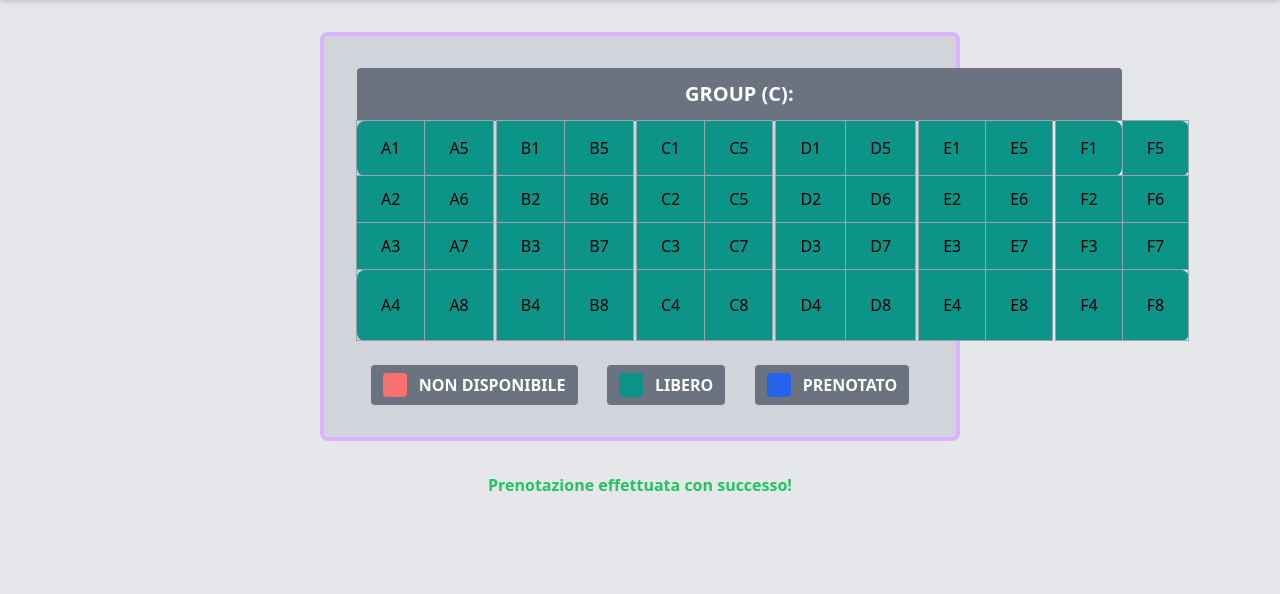
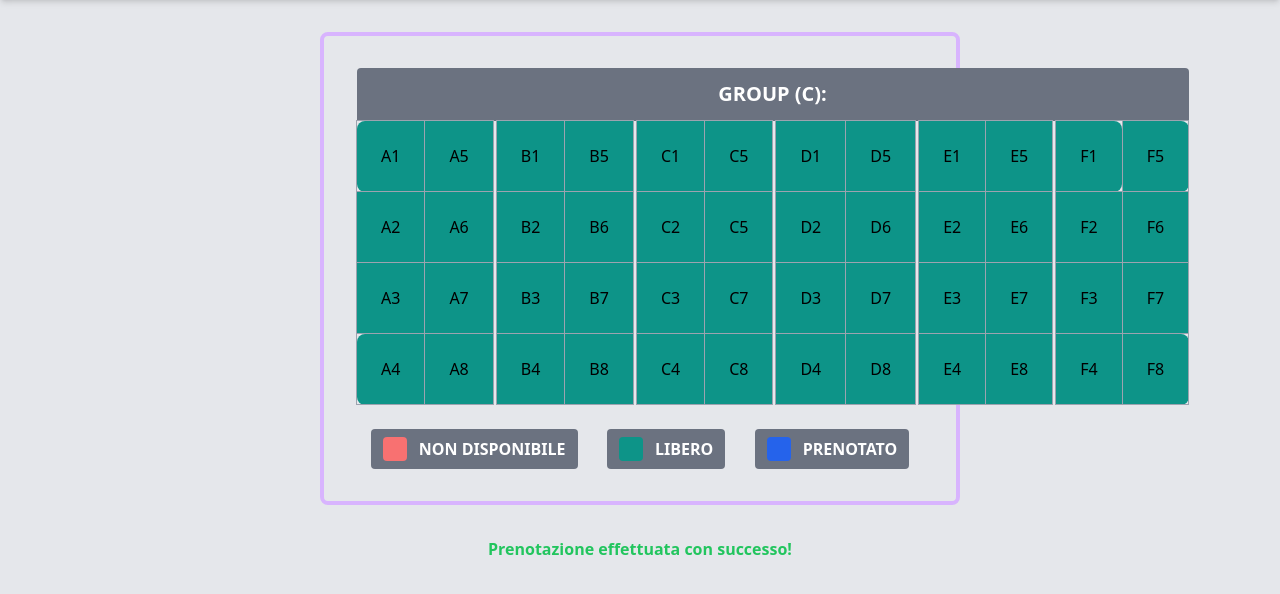
Before and after one commit to NicoSove/Zvolta, a PHP site: page /coordinatore/pagine/prenotazioneC.php in a window 1280 px wide. Shown: the part 80-674 px from the top of the page. Run offline with PHP 8.4, Linux system fonts and the light colour scheme; a user stored in the database is signed in; data comes from the database, SQL or seed files in the repository; some libraries are stand-ins or nearby versions.

Commit message:
Add files via upload

```diff
--- a/coordinatore/pagine/prenotazioneC.php
+++ b/coordinatore/pagine/prenotazioneC.php
@@ -131,67 +131,67 @@ function getClassePosto($posto, $prenotazioni, $username) {
         </div>
     </header>
 
-    <div class="bg-gray-300 p-8 rounded-lg border-4 border-purple-300 w-3/4 lg:w-1/2">
-        <table class="w-full border-collapse text-center">
+    <div class="p-8 rounded-lg border-4 border-purple-300 w-3/4 lg:w-1/2">
+            <table class="w-full border-collapse text-center rounded-lg">
                 <tr>
-                <td colspan="16" class="bg-gray-500 text-white font-semibold text-xl py-3 rounded-t">GROUP (C):</td>
+                    <td colspan="18" class="bg-gray-500 text-white font-semibold text-xl py-3 rounded-t">GROUP (C):</td>
                 </tr>
             <tr>
-                <td class="<?= getClassePosto('A1', $prenotazioni, $username) ?> p-4 border border-gray-400 cursor-pointer rounded-l-lg" onclick="makeReservation('A1')">A1</td>
-                <td class="<?= getClassePosto('A5', $prenotazioni, $username) ?> p-4 border border-gray-400 cursor-pointer" onclick="makeReservation('A5')">A5</td>
+                <td class="<?= getClassePosto('A1', $prenotazioni, $username) ?> p-6 w-16 h-16 border border-gray-400 cursor-pointer rounded-l-lg" onclick="makeReservation('A1')">A1</td>
+                <td class="<?= getClassePosto('A5', $prenotazioni, $username) ?> p-6 w-16 h-16 border border-gray-400 cursor-pointer" onclick="makeReservation('A5')">A5</td>
                 <td class="w-6"></td> <!-- piccolo spazio -->
-                <td class="<?= getClassePosto('B1', $prenotazioni, $username) ?> p-4 border border-gray-400 cursor-pointer" onclick="makeReservation('B1')">B1</td>
-                <td class="<?= getClassePosto('B5', $prenotazioni, $username) ?> p-4 border border-gray-400 cursor-pointer" onclick="makeReservation('B5')">B5</td>
+                <td class="<?= getClassePosto('B1', $prenotazioni, $username) ?> p-6 w-16 h-16 border border-gray-400 cursor-pointer" onclick="makeReservation('B1')">B1</td>
+                <td class="<?= getClassePosto('B5', $prenotazioni, $username) ?> p-6 w-16 h-16 border border-gray-400 cursor-pointer" onclick="makeReservation('B5')">B5</td>
                 <td class="w-6"></td> <!-- piccolo spazio -->
-                <td class="<?= getClassePosto('C1', $prenotazioni, $username) ?> p-4 border border-gray-400 cursor-pointer" onclick="makeReservation('C1')">C1</td>
-                <td class="<?= getClassePosto('C5', $prenotazioni, $username) ?> p-4 border border-gray-400 cursor-pointer" onclick="makeReservation('C5')">C5</td>
+                <td class="<?= getClassePosto('C1', $prenotazioni, $username) ?> p-6 w-16 h-16 border border-gray-400 cursor-pointer" onclick="makeReservation('C1')">C1</td>
+                <td class="<?= getClassePosto('C5', $prenotazioni, $username) ?> p-6 w-16 h-16 border border-gray-400 cursor-pointer" onclick="makeReservation('C5')">C5</td>
                 <td class="w-6"></td> <!-- piccolo spazio -->
-                <td class="<?= getClassePosto('D1', $prenotazioni, $username) ?> p-4 border border-gray-400 cursor-pointer" onclick="makeReservation('D1')">D1</td>
-                <td class="<?= getClassePosto('D5', $prenotazioni, $username) ?> p-4 border border-gray-400 cursor-pointer" onclick="makeReservation('D5')">D5</td>
+                <td class="<?= getClassePosto('D1', $prenotazioni, $username) ?> p-6 w-16 h-16 border border-gray-400 cursor-pointer" onclick="makeReservation('D1')">D1</td>
+                <td class="<?= getClassePosto('D5', $prenotazioni, $username) ?> p-6 w-16 h-16 border border-gray-400 cursor-pointer" onclick="makeReservation('D5')">D5</td>
                 <td class="w-6"></td> <!-- piccolo spazio -->
-                <td class="<?= getClassePosto('E1', $prenotazioni, $username) ?> p-4 border border-gray-400 cursor-pointer" onclick="makeReservation('E1')">E1</td>
-                <td class="<?= getClassePosto('E5', $prenotazioni, $username) ?> p-4 border border-gray-400 cursor-pointer" onclick="makeReservation('E5')">E5</td>
+                <td class="<?= getClassePosto('E1', $prenotazioni, $username) ?> p-6 w-16 h-16 border border-gray-400 cursor-pointer" onclick="makeReservation('E1')">E1</td>
+                <td class="<?= getClassePosto('E5', $prenotazioni, $username) ?> p-6 w-16 h-16 border border-gray-400 cursor-pointer" onclick="makeReservation('E5')">E5</td>
                 <td class="w-6"></td> <!-- piccolo spazio -->
-                <td class="<?= getClassePosto('F1', $prenotazioni, $username) ?> p-4 border border-gray-400 cursor-pointer rounded-r-lg" onclick="makeReservation('F1')">F1</td>
-                <td class="<?= getClassePosto('F5', $prenotazioni, $username) ?> p-4 border border-gray-400 cursor-pointer rounded-r-lg" onclick="makeReservation('F5')">F5</td>
+                <td class="<?= getClassePosto('F1', $prenotazioni, $username) ?> p-6 w-16 h-16 border border-gray-400 cursor-pointer rounded-r-lg" onclick="makeReservation('F1')">F1</td>
+                <td class="<?= getClassePosto('F5', $prenotazioni, $username) ?> p-6 w-16 h-16 border border-gray-400 cursor-pointer rounded-r-lg" onclick="makeReservation('F5')">F5</td>
             </tr>
             <tr>
-                <td class="<?= getClassePosto('A2', $prenotazioni, $username) ?> p-3 border border-gray-400 cursor-pointer" onclick="makeReservation('A2')">A2</td>
-                <td class="<?= getClassePosto('A6', $prenotazioni, $username) ?> p-3 border border-gray-400 cursor-pointer" onclick="makeReservation('A6')">A6</td>
+                <td class="<?= getClassePosto('A2', $prenotazioni, $username) ?> p-6 w-16 h-16 border border-gray-400 cursor-pointer" onclick="makeReservation('A2')">A2</td>
+                <td class="<?= getClassePosto('A6', $prenotazioni, $username) ?> p-6 w-16 h-16 border border-gray-400 cursor-pointer" onclick="makeReservation('A6')">A6</td>
                 <td><?= '' ?></td> <!-- piccolo spazio -->
-                <td class="<?= getClassePosto('B2', $prenotazioni, $username) ?> p-3 border border-gray-400 cursor-pointer" onclick="makeReservation('B2')">B2</td>
-                <td class="<?= getClassePosto('B6', $prenotazioni, $username) ?> p-3 border border-gray-400 cursor-pointer" onclick="makeReservation('B6')">B6</td>
+                <td class="<?= getClassePosto('B2', $prenotazioni, $username) ?> p-6 w-16 h-16 border border-gray-400 cursor-pointer" onclick="makeReservation('B2')">B2</td>
+                <td class="<?= getClassePosto('B6', $prenotazioni, $username) ?> p-6 w-16 h-16 border border-gray-400 cursor-pointer" onclick="makeReservation('B6')">B6</td>
                 <td><?= '' ?></td> <!-- piccolo spazio -->
-                <td class="<?= getClassePosto('C2', $prenotazioni, $username) ?> p-3 border border-gray-400 cursor-pointer" onclick="makeReservation('C2')">C2</td>
-                <td class="<?= getClassePosto('C5', $prenotazioni, $username) ?> p-3 border border-gray-400 cursor-pointer" onclick="makeReservation('C5')">C5</td>
+                <td class="<?= getClassePosto('C2', $prenotazioni, $username) ?> p-6 w-16 h-16 border border-gray-400 cursor-pointer" onclick="makeReservation('C2')">C2</td>
+                <td class="<?= getClassePosto('C5', $prenotazioni, $username) ?> p-6 w-16 h-16 border border-gray-400 cursor-pointer" onclick="makeReservation('C5')">C5</td>
                 <td><?= '' ?></td> <!-- piccolo spazio -->
-                <td class="<?= getClassePosto('D2', $prenotazioni, $username) ?> p-3 border border-gray-400 cursor-pointer" onclick="makeReservation('D2')">D2</td>
-                <td class="<?= getClassePosto('D6', $prenotazioni, $username) ?> p-3 border border-gray-400 cursor-pointer" onclick="makeReservation('D6')">D6</td>
+                <td class="<?= getClassePosto('D2', $prenotazioni, $username) ?> p-6 w-16 h-16 border border-gray-400 cursor-pointer" onclick="makeReservation('D2')">D2</td>
+                <td class="<?= getClassePosto('D6', $prenotazioni, $username) ?> p-6 w-16 h-16 border border-gray-400 cursor-pointer" onclick="makeReservation('D6')">D6</td>
                 <td><?= '' ?></td> <!-- piccolo spazio -->
-                <td class="<?= getClassePosto('E2', $prenotazioni, $username) ?> p-3 border border-gray-400 cursor-pointer" onclick="makeReservation('E2')">E2</td>
-                <td class="<?= getClassePosto('E6', $prenotazioni, $username) ?> p-3 border border-gray-400 cursor-pointer" onclick="makeReservation('E6')">E6</td>
+                <td class="<?= getClassePosto('E2', $prenotazioni, $username) ?> p-6 w-16 h-16 border border-gray-400 cursor-pointer" onclick="makeReservation('E2')">E2</td>
+                <td class="<?= getClassePosto('E6', $prenotazioni, $username) ?> p-6 w-16 h-16 border border-gray-400 cursor-pointer" onclick="makeReservation('E6')">E6</td>
                 <td><?= '' ?></td> <!-- piccolo spazio -->
-                <td class="<?= getClassePosto('F2', $prenotazioni, $username) ?> p-3 border border-gray-400 cursor-pointer" onclick="makeReservation('F2')">F2</td>
-                <td class="<?= getClassePosto('F6', $prenotazioni, $username) ?> p-3 border border-gray-400 cursor-pointer" onclick="makeReservation('F6')">F6</td>
+                <td class="<?= getClassePosto('F2', $prenotazioni, $username) ?> p-6 w-16 h-16 border border-gray-400 cursor-pointer" onclick="makeReservation('F2')">F2</td>
+                <td class="<?= getClassePosto('F6', $prenotazioni, $username) ?> p-6 w-16 h-16 border border-gray-400 cursor-pointer" onclick="makeReservation('F6')">F6</td>
             </tr>
             <tr>
-                <td class="<?= getClassePosto('A3', $prenotazioni, $username) ?> p-3 border border-gray-400 cursor-pointer" onclick="makeReservation('A3')">A3</td>
-                <td class="<?= getClassePosto('A7', $prenotazioni, $username) ?> p-3 border border-gray-400 cursor-pointer" onclick="makeReservation('A7')">A7</td>
+                <td class="<?= getClassePosto('A3', $prenotazioni, $username) ?> p-6 w-16 h-16 border border-gray-400 cursor-pointer" onclick="makeReservation('A3')">A3</td>
+                <td class="<?= getClassePosto('A7', $prenotazioni, $username) ?> p-6 w-16 h-16 border border-gray-400 cursor-pointer" onclick="makeReservation('A7')">A7</td>
                 <td class="w-6"></td> <!-- piccolo spazio -->
-                <td class="<?= getClassePosto('B3', $prenotazioni, $username) ?> p-3 border border-gray-400 cursor-pointer" onclick="makeReservation('B3')">B3</td>
-                <td class="<?= getClassePosto('B7', $prenotazioni, $username) ?> p-3 border border-gray-400 cursor-pointer" onclick="makeReservation('B7')">B7</td>
+                <td class="<?= getClassePosto('B3', $prenotazioni, $username) ?> p-6 w-16 h-16 border border-gray-400 cursor-pointer" onclick="makeReservation('B3')">B3</td>
+                <td class="<?= getClassePosto('B7', $prenotazioni, $username) ?> p-6 w-16 h-16 border border-gray-400 cursor-pointer" onclick="makeReservation('B7')">B7</td>
                 <td class="w-6"></td> <!-- piccolo spazio -->
-                <td class="<?= getClassePosto('C3', $prenotazioni, $username) ?> p-3 border border-gray-400 cursor-pointer" onclick="makeReservation('C3')">C3</td>
-                <td class="<?= getClassePosto('C7', $prenotazioni, $username) ?> p-3 border border-gray-400 cursor-pointer" onclick="makeReservation('C7')">C7</td>
+                <td class="<?= getClassePosto('C3', $prenotazioni, $username) ?> p-6 w-16 h-16 border border-gray-400 cursor-pointer" onclick="makeReservation('C3')">C3</td>
+                <td class="<?= getClassePosto('C7', $prenotazioni, $username) ?> p-6 w-16 h-16 border border-gray-400 cursor-pointer" onclick="makeReservation('C7')">C7</td>
                 <td class="w-6"></td> <!-- piccolo spazio -->
-                <td class="<?= getClassePosto('D3', $prenotazioni, $username) ?> p-3 border border-gray-400 cursor-pointer" onclick="makeReservation('D3')">D3</td>
-                <td class="<?= getClassePosto('D7', $prenotazioni, $username) ?> p-3 border border-gray-400 cursor-pointer" onclick="makeReservation('D7')">D7</td>
+                <td class="<?= getClassePosto('D3', $prenotazioni, $username) ?> p-6 w-16 h-16 border border-gray-400 cursor-pointer" onclick="makeReservation('D3')">D3</td>
+                <td class="<?= getClassePosto('D7', $prenotazioni, $username) ?> p-6 w-16 h-16 border border-gray-400 cursor-pointer" onclick="makeReservation('D7')">D7</td>
                 <td class="w-6"></td> <!-- piccolo spazio -->
-                <td class="<?= getClassePosto('E3', $prenotazioni, $username) ?> p-3 border border-gray-400 cursor-pointer" onclick="makeReservation('E3')">E3</td>
-                <td class="<?= getClassePosto('E7', $prenotazioni, $username) ?> p-3 border border-gray-400 cursor-pointer" onclick="makeReservation('E7')">E7</td>
+                <td class="<?= getClassePosto('E3', $prenotazioni, $username) ?> p-6 w-16 h-16 border border-gray-400 cursor-pointer" onclick="makeReservation('E3')">E3</td>
+                <td class="<?= getClassePosto('E7', $prenotazioni, $username) ?> p-6 w-16 h-16 border border-gray-400 cursor-pointer" onclick="makeReservation('E7')">E7</td>
                 <td class="w-6"></td> <!-- piccolo spazio -->
-                <td class="<?= getClassePosto('F3', $prenotazioni, $username) ?> p-3 border border-gray-400 cursor-pointer" onclick="makeReservation('F3')">F3</td>
-                <td class="<?= getClassePosto('F7', $prenotazioni, $username) ?> p-3 border border-gray-400 cursor-pointer" onclick="makeReservation('F7')">F7</td>
+                <td class="<?= getClassePosto('F3', $prenotazioni, $username) ?> p-6 w-16 h-16 border border-gray-400 cursor-pointer" onclick="makeReservation('F3')">F3</td>
+                <td class="<?= getClassePosto('F7', $prenotazioni, $username) ?> p-6 w-16 h-16 border border-gray-400 cursor-pointer" onclick="makeReservation('F7')">F7</td>
             </tr>
             <tr>
                 <td class="<?= getClassePosto('A4', $prenotazioni, $username) ?> p-6 w-16 h-16 border border-gray-400 cursor-pointer rounded-l-lg" onclick="makeReservation('A4')">A4</td>
```
Also changed, not shown: manager/pagine/controlloUtenti.php (+6 -2 lines), manager/pagine/visualizzazione.php (+254 -140 lines). Lines whose indentation alone changed are shown as unchanged.
